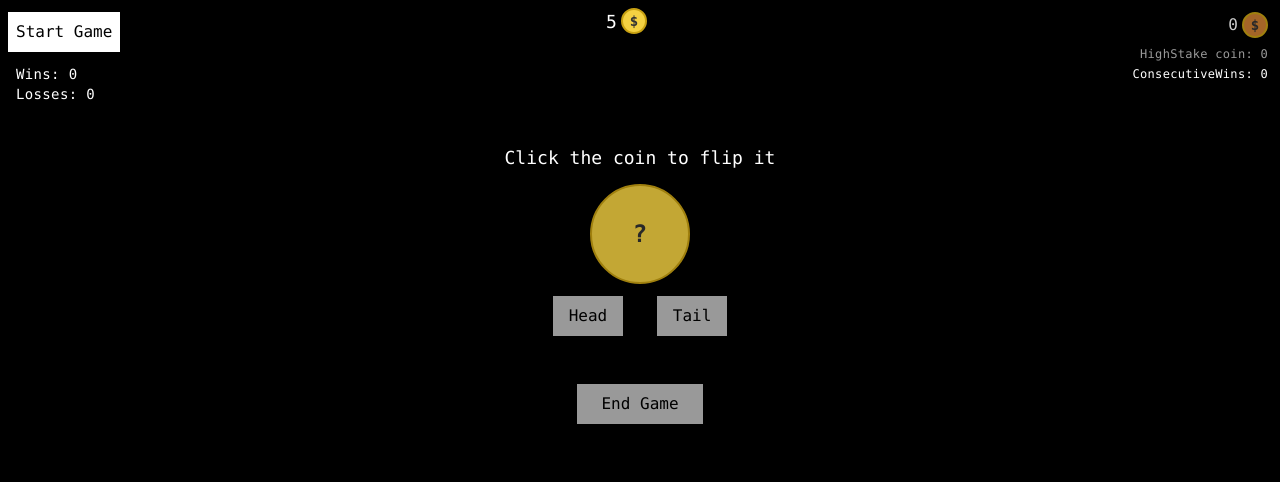
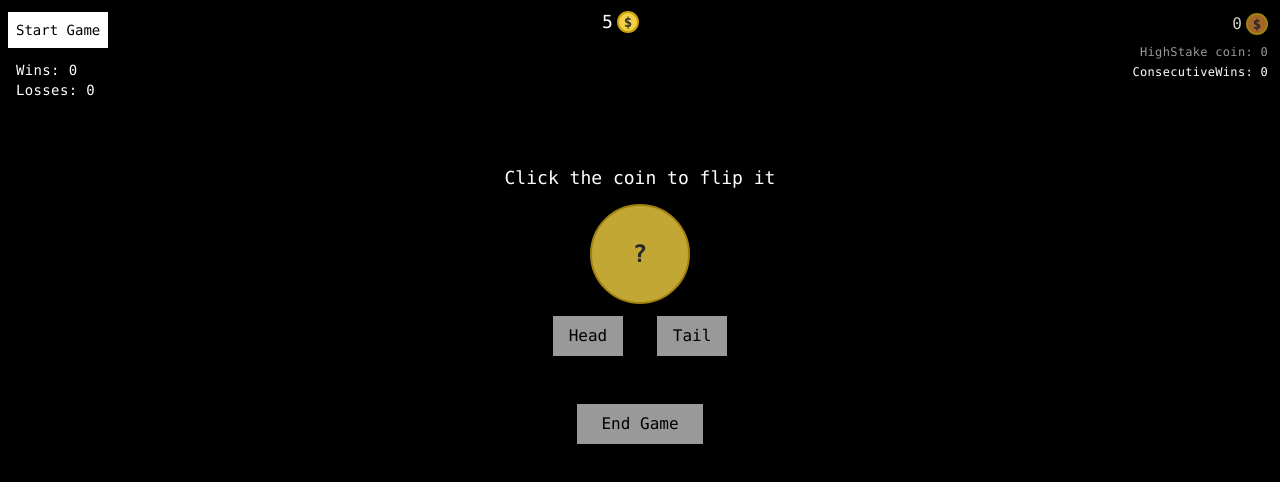
Before and after one commit to Mmesoma-Constance/flipcoin, a website: page public/flipCoin.html in a window 1280 px wide. Drawn offline with nearby package versions, Linux system fonts and the light colour scheme.

Commit message:
second commit

```diff
--- a/public/flipCoin.html
+++ b/public/flipCoin.html
@@ -23,8 +23,8 @@
         }
 
         .coin2 {
-          width: 26px;
-          height: 26px;
+          width: 22px;
+          height: 22px;
           background-color: #f4d142;
           border-radius: 50%;
           border: 2px solid #c8a112;
@@ -40,8 +40,8 @@
         }
 
         .bronzeCoinColor {
-          width: 26px;
-          height: 26px;
+          width: 22px;
+          height: 22px;
           background-color: #cd7f32;
           border-radius: 50%;
           border: 2px solid #c8a112;
@@ -75,7 +75,7 @@
 
           <div class="">
 
-            <button id="playAgain" class=" bg-white text-black p-2 my-3 ml-2">Start Game</button>
+            <button id="playAgain" class=" bg-white text-black p-2 my-3 ml-2 text-sm">Start Game</button>
 
 
 <span class="left-4">
@@ -87,7 +87,7 @@
           </div>
 
 
-    <div class="flex flex-row gap-1 top-2 pt-2 justify-center left-28">
+    <div class="flex flex-row gap-1 top-2 pt-2 justify-center left-28 items-center">
       <h4> <span class="points text-lg">5</span></h4> <div class="coin2 text-sm">$</div>
 
   </div>
@@ -137,7 +137,7 @@
         </audio>
 
 
-        <div class="flex flex-col justify-center mx-auto items-center mt-10">
+        <div class="flex flex-col justify-center mx-auto items-center mt-16">
           <div class="text-lg pb-3">Click the coin to flip it</div>
           <button class="coin" id="coin">?</button>
 
```
Also changed, not shown: public/output.css.
